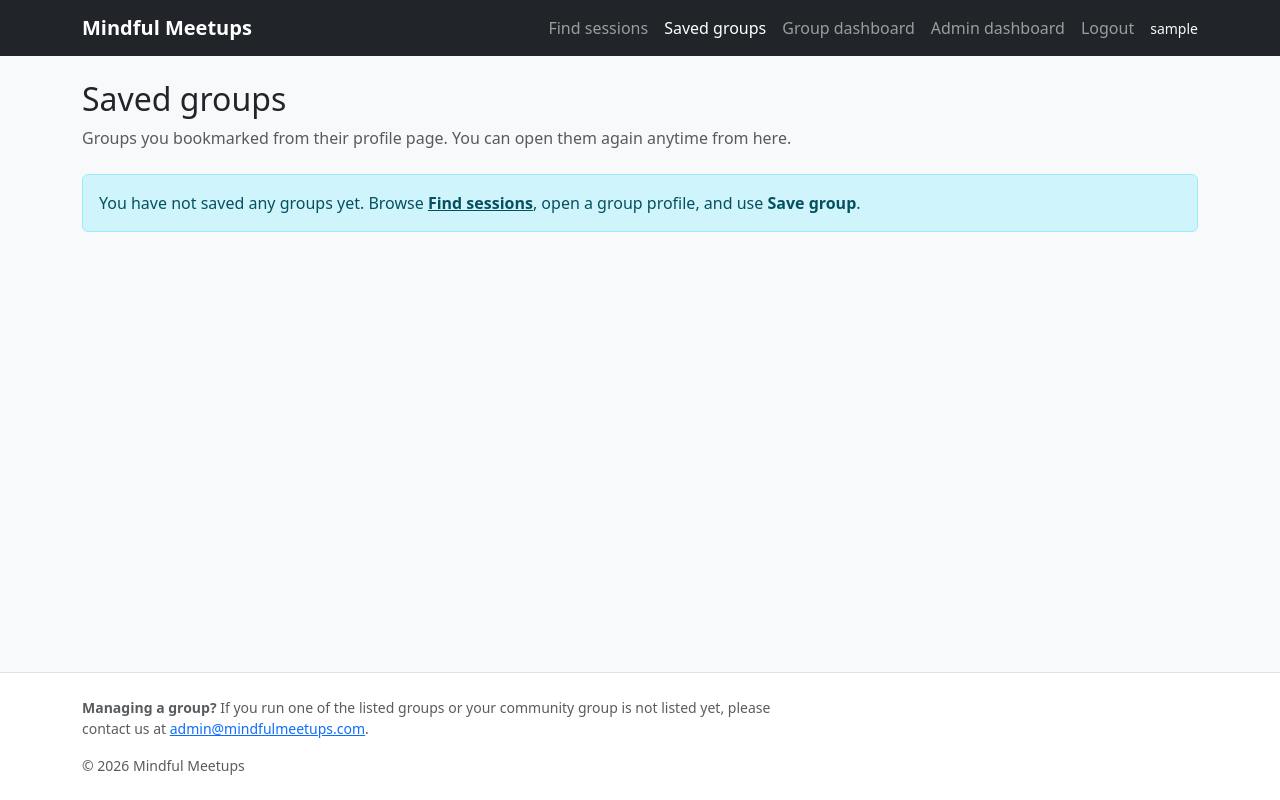
After one commit to eloc777/meditation_finder, a Django app: page /meditationfinder/saved/ in a window 1280 px wide. The commit adds this page. Run offline with Django 5.2, Linux system fonts and the light colour scheme; the visitor is signed in with stand-in values (Sample User, id 1); data that the repository does not hold is empty.

Commit message:
implemented saved_groups

```diff
--- a/meditationfinder/meditationapp/templates/meditationapp/base.html
+++ b/meditationfinder/meditationapp/templates/meditationapp/base.html
@@ -4,14 +4,15 @@
     <meta charset="utf-8">
     <meta name="viewport" content="width=device-width, initial-scale=1">
     <title>{% block title %}Mindful Meetups{% endblock %}</title>
-    <link href="https://cdn.jsdelivr.net/npm/bootstrap@5.3.8/dist/css/bootstrap.min.css" rel="stylesheet" integrity="sha384-sRIl4kxILFvY47J16cr9ZwB07vP4J8+LH7qKQnuqkuIAvNWLzeN8tE5YBujZqJLB" crossorigin="anonymous">
+    <link rel="stylesheet" href="https://cdn.jsdelivr.net/npm/bootstrap@5.3.8/dist/css/bootstrap.min.css" integrity="sha384-sRIl4kxILFvY47J16cr9ZwB07vP4J8+LH7qKQnuqkuIAvNWLzeN8tE5YBujZqJLB" crossorigin="anonymous">
     <link rel="stylesheet" href="https://cdn.jsdelivr.net/npm/bootstrap-icons@1.11.3/font/bootstrap-icons.min.css">
   </head>
   <body class="{% block body_class %}bg-light d-flex flex-column min-vh-100{% endblock %}">
     {% block header %}
       <header>
-        <nav class="navbar navbar-expand-lg navbar-dark bg-dark">
-          <div class="container">
+        <nav class="{% block navbar_class %}navbar navbar-expand-lg navbar-dark bg-dark{% endblock %}">
+          <div class="{% block navbar_container_class %}container{% endblock %}">
+            {% block navbar_inner %}
               <a class="navbar-brand fw-semibold" href="{% url 'index' %}">Mindful Meetups</a>
               <button class="navbar-toggler" type="button" data-bs-toggle="collapse" data-bs-target="#navMain" aria-controls="navMain" aria-expanded="false" aria-label="Toggle navigation">
                 <span class="navbar-toggler-icon"></span>
@@ -22,6 +23,9 @@
                     <a class="nav-link {% if request.resolver_match.url_name == 'index' %}active{% endif %}" href="{% url 'index' %}">Find sessions</a>
                   </li>
                   {% if request.user.is_authenticated %}
+                    <li class="nav-item">
+                      <a class="nav-link {% if request.resolver_match.url_name == 'saved_groups' %}active{% endif %}" href="{% url 'saved_groups' %}">Saved groups</a>
+                    </li>
                     <li class="nav-item">
                       <a class="nav-link {% if 'group_dashboard' in request.resolver_match.url_name %}active{% endif %}" href="{% url 'group_dashboard_root' %}">Group dashboard</a>
                     </li>
@@ -46,6 +50,7 @@
                   {% endif %}
                 </ul>
               </div>
+            {% endblock %}
           </div>
         </nav>
       </header>
--- a/meditationfinder/meditationapp/templates/meditationapp/finder.html
+++ b/meditationfinder/meditationapp/templates/meditationapp/finder.html
@@ -6,7 +6,7 @@
   <main class="flex-grow-1">
     <div class="container py-4">
       <h1 class="h2 mb-2">Find a meditation session</h1>
-      <p class="text-muted mb-4">Browse upcoming free and donation-based sessions, then learn more about the group behind each one.</p>
+      <p class="text-muted mb-4">Browse upcoming sessions, then learn more about the group behind each one.</p>
 
       <section class="card shadow-sm mb-4">
         <div class="card-body">
@@ -56,7 +56,7 @@
               </select>
             </div>
 
-            <div class="col-md-6 col-lg-1 d-flex align-items-end">
+            <div class="col-md-6 col-lg-2 d-flex align-items-end">
               <div class="form-check form-switch mb-2">
                 <input class="form-check-input" type="checkbox" role="switch" id="recurring" name="recurring" value="1" {% if recurring_only %}checked{% endif %}>
                 <label class="form-check-label" for="recurring">Recurring</label>
--- /dev/null
+++ b/meditationfinder/meditationapp/templates/meditationapp/saved_groups.html
@@ -0,0 +1,76 @@
+{% extends "meditationapp/base.html" %}
+
+{% block title %}Saved groups — Mindful Meetups{% endblock %}
+
+{% block content %}
+  <main class="flex-grow-1">
+    <div class="container py-4">
+      <h1 class="h2 mb-2">Saved groups</h1>
+      <p class="text-muted mb-4">Groups you bookmarked from their profile page. You can open them again anytime from here.</p>
+
+      {% if saved_groups.paginator.count %}
+        <section class="card shadow-sm">
+          <div class="table-responsive">
+            <table class="table table-hover align-middle mb-0">
+              <thead class="table-light">
+                <tr>
+                  <th scope="col">Group</th>
+                  <th scope="col">Location</th>
+                  <th scope="col">Saved</th>
+                  <th scope="col"></th>
+                </tr>
+              </thead>
+              <tbody>
+                {% for save in saved_groups %}
+                  <tr>
+                    <td>
+                      <span class="fw-medium">{{ save.group.name }}</span>
+                      {% if save.group.status != 'approved' %}
+                        <span class="badge text-bg-secondary ms-1">No longer listed</span>
+                      {% endif %}
+                    </td>
+                    <td class="small text-muted">{{ save.group.suburb }}, {{ save.group.postcode }}</td>
+                    <td class="small">{{ save.saved_at|date:"j M Y, g:i A" }}</td>
+                    <td class="text-end">
+                      {% if save.group.status == 'approved' %}
+                        <a class="btn btn-sm btn-outline-primary" href="{% url 'group_profile' save.group.id %}">View profile</a>
+                      {% else %}
+                        <span class="small text-muted">—</span>
+                      {% endif %}
+                    </td>
+                  </tr>
+                {% endfor %}
+              </tbody>
+            </table>
+          </div>
+        </section>
+
+        {% if saved_groups.has_other_pages %}
+          <nav class="mt-4" aria-label="Saved groups pagination">
+            <ul class="pagination justify-content-center flex-wrap mb-0">
+              <li class="page-item {% if not saved_groups.has_previous %}disabled{% endif %}">
+                <a class="page-link" href="{% if saved_groups.has_previous %}?page={{ saved_groups.previous_page_number }}{% else %}#{% endif %}" aria-label="Previous">
+                  <span aria-hidden="true">&laquo;</span>
+                </a>
+              </li>
+              {% for page_number in saved_groups.paginator.page_range %}
+                <li class="page-item {% if saved_groups.number == page_number %}active{% endif %}">
+                  <a class="page-link" href="?page={{ page_number }}">{{ page_number }}</a>
+                </li>
+              {% endfor %}
+              <li class="page-item {% if not saved_groups.has_next %}disabled{% endif %}">
+                <a class="page-link" href="{% if saved_groups.has_next %}?page={{ saved_groups.next_page_number }}{% else %}#{% endif %}" aria-label="Next">
+                  <span aria-hidden="true">&raquo;</span>
+                </a>
+              </li>
+            </ul>
+          </nav>
+        {% endif %}
+      {% else %}
+        <div class="alert alert-info mb-0" role="alert">
+          You have not saved any groups yet. Browse <a href="{% url 'index' %}" class="alert-link">Find sessions</a>, open a group profile, and use <strong>Save group</strong>.
+        </div>
+      {% endif %}
+    </div>
+  </main>
+{% endblock %}
--- a/meditationfinder/meditationapp/urls.py
+++ b/meditationfinder/meditationapp/urls.py
@@ -4,6 +4,9 @@ from . import views
 urlpatterns = [
     path("", views.index, name="index"),
     path("finder/", views.index, name="finder"),
+    path("saved/", views.saved_groups, name="saved_groups"),
+    path("groups/<int:group_id>/save/", views.group_save, name="group_save"),
+    path("groups/<int:group_id>/unsave/", views.group_unsave, name="group_unsave"),
     path("groups/<int:group_id>/", views.group_profile, name="group_profile"),
     path("group-dashboard/", views.group_dashboard, name="group_dashboard_root"),
     path("group-dashboard/<int:group_id>/", views.group_dashboard, name="group_dashboard"),
--- a/meditationfinder/meditationapp/views.py
+++ b/meditationfinder/meditationapp/views.py
@@ -7,7 +7,18 @@ from django.shortcuts import get_object_or_404, redirect, render
 from django.views.decorators.http import require_POST
 
 from .forms import MeditationGroupForm, SessionEditForm
-from .models import CandidateRecord, CandidateStatus, CostType, ExtractionAttempt, GroupStatus, MeditationGroup, Session, Style, UserRole
+from .models import (
+    CandidateRecord,
+    CandidateStatus,
+    CostType,
+    ExtractionAttempt,
+    GroupStatus,
+    MeditationGroup,
+    SavedGroup,
+    Session,
+    Style,
+    UserRole,
+)
 
 
 DAY_OPTIONS = [
@@ -149,6 +160,18 @@ def index(request):
 
 
 @login_required(login_url="account_login")
+def saved_groups(request):
+    saves_qs = SavedGroup.objects.filter(user=request.user).select_related("group").order_by("-saved_at")
+    paginator = Paginator(saves_qs, 25)
+    paginated_saves = paginator.get_page(request.GET.get("page"))
+    return render(
+        request,
+        "meditationapp/saved_groups.html",
+        {"saved_groups": paginated_saves},
+    )
+
+
+@login_required(login_url="account_login")
 def group_dashboard(request, group_id=None):
     groups = get_managed_groups(request.user)
     if group_id is None:
@@ -199,11 +222,11 @@ def session_create(request, group_id):
     if not user_manages_group(request.user, group_id):
         return HttpResponseForbidden("You do not have permission to manage this group.")
     group = get_object_or_404(MeditationGroup, id=group_id)
-    form = SessionEditForm(request.POST) # read the submitted data
-    if form.is_valid(): # fills in form.errors so the html contains this info
+    form = SessionEditForm(request.POST)
+    if form.is_valid():
         session = form.save(commit=False)
         session.group = group
-        session.save() #insert/update in db
+        session.save()
         messages.success(request, "Session added.")
         return redirect("group_dashboard", group_id=group_id)
     groups = get_managed_groups(request.user)
@@ -222,6 +245,7 @@ def session_edit(request, session_id):
     session = get_object_or_404(Session, id=session_id)
     if not user_manages_group(request.user, session.group_id):
         return HttpResponseForbidden("You do not have permission to manage this group.")
+    # post if we are trying to submit the edit, get if we are opening a session form (different from group form because it is rendered already)
     if request.method == "POST":
         form = SessionEditForm(request.POST, instance=session)
         if form.is_valid():
@@ -236,7 +260,7 @@ def session_edit(request, session_id):
         "group": session.group,
     })
 
-# not the redirect instead of render. We just delter the session and then redirect the browser
+
 @login_required(login_url="account_login")
 @require_POST
 def session_delete(request, session_id):
@@ -288,4 +312,32 @@ def reject_group(request, group_id):
 def group_profile(request, group_id):
     group = get_object_or_404(MeditationGroup, id=group_id, status=GroupStatus.APPROVED)
     sessions = Session.objects.filter(group=group).order_by("scheduled_from", "title")
-    return render(request, "meditationapp/group_profile.html", {"group": group, "sessions": sessions})
+    is_saved = False
+    if request.user.is_authenticated:
+        is_saved = SavedGroup.objects.filter(user=request.user, group=group).exists()
+    return render(
+        request,
+        "meditationapp/group_profile.html",
+        {"group": group, "sessions": sessions, "is_saved": is_saved},
+    )
+
+
+@login_required(login_url="account_login")
+@require_POST
+def group_save(request, group_id):
+    group = get_object_or_404(MeditationGroup, id=group_id, status=GroupStatus.APPROVED)
+    _, created = SavedGroup.objects.get_or_create(user=request.user, group=group)
+    if created:
+        messages.success(request, "Group saved to your list. View it anytime under Saved groups.")
+    else:
+        messages.info(request, "This group is already on your saved list.")
+    return redirect("group_profile", group_id=group_id)
+
+
+@login_required(login_url="account_login")
+@require_POST
+def group_unsave(request, group_id):
+    group = get_object_or_404(MeditationGroup, id=group_id, status=GroupStatus.APPROVED)
+    SavedGroup.objects.filter(user=request.user, group=group).delete()
+    messages.success(request, "Removed from your saved groups.")
+    return redirect("group_profile", group_id=group_id)
```
Also changed, not shown: meditationfinder/meditationapp/templates/meditationapp/admin_dashboard.html (+5 -11 lines), meditationfinder/meditationapp/templates/meditationapp/group_dashboard.html (+3 -9 lines), meditationfinder/meditationapp/templates/meditationapp/group_profile.html (+31 -2 lines), meditationfinder/meditationapp/templates/meditationapp/session_form.html (+5 -11 lines). Lines whose indentation alone changed are shown as unchanged.
